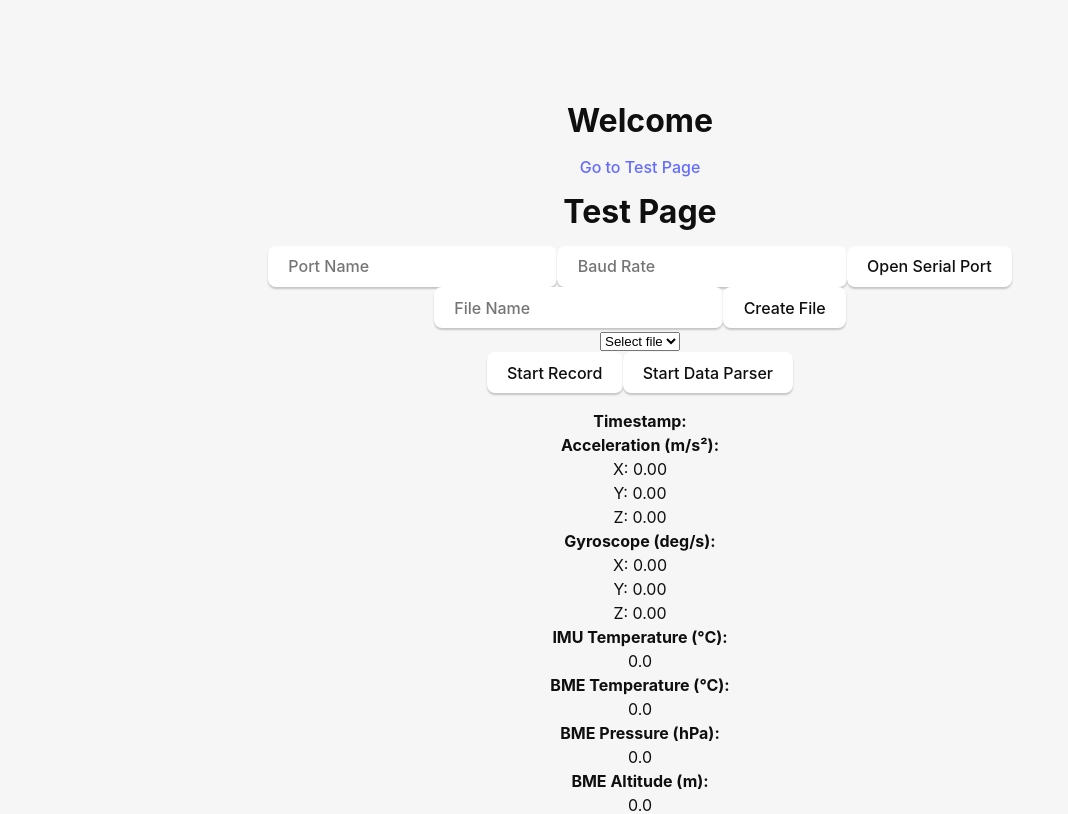
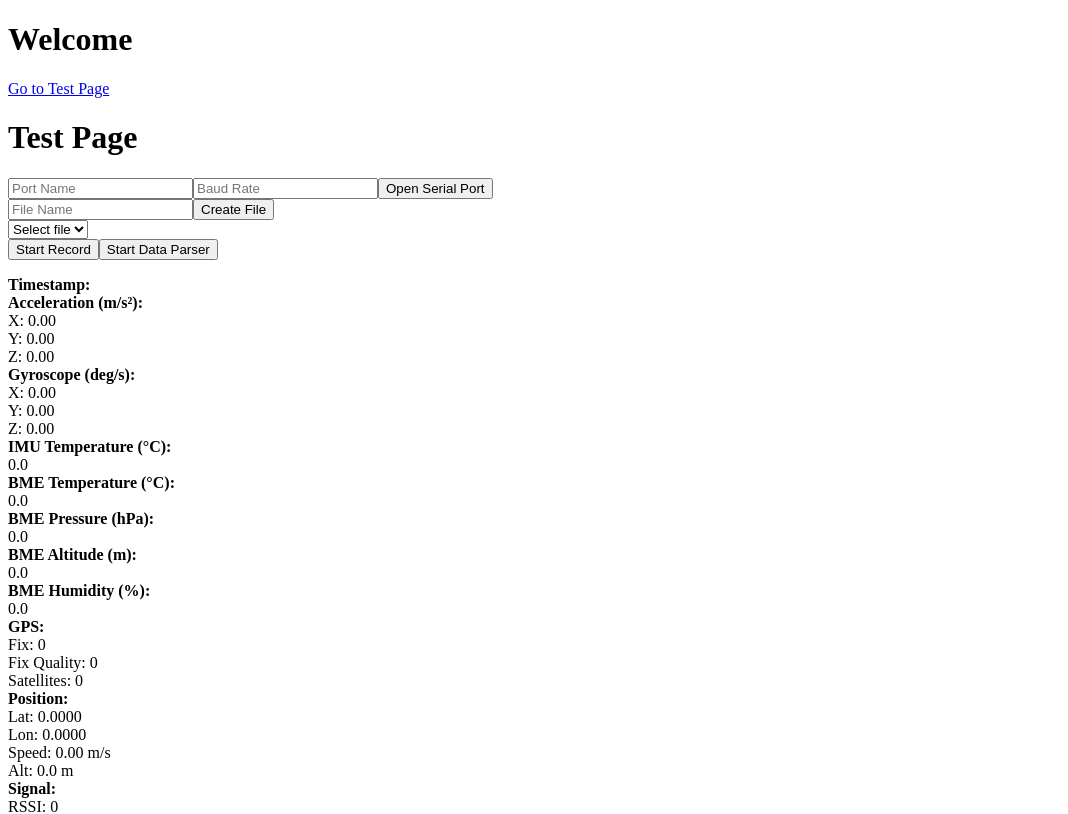
Before and after one commit to Lmx154/TDAS-GUI, a React (Vite) app: page /test in a window 1280 px wide. Shown: the top 814 px of the page, without its empty margins (0-1068 px from the left). Built offline with nearby package versions, Linux system fonts and the light colour scheme.

Commit message:
removed all styling to use tailwind

```diff
--- a/src/App.jsx
+++ b/src/App.jsx
@@ -8,17 +8,13 @@
 
 import { useState } from "react";
 import { invoke } from "@tauri-apps/api/core";
-import "./styling/App.css";
 import { Route, Link, Routes } from "react-router-dom";
 import TestPage from "./pages/test.jsx";
 
 function App() {
-
   return (
     <main className="container mx-auto p-4">
       <h1 className="text-3xl font-bold text-center mb-4">Welcome</h1>
-
-
       <Link to="/test" className="text-blue-500 hover:underline">
         Go to Test Page
       </Link>
--- a/src/styling/App.css
+++ /dev/null
@@ -1,116 +0,0 @@
-.logo.vite:hover {
-  filter: drop-shadow(0 0 2em #747bff);
-}
-
-.logo.react:hover {
-  filter: drop-shadow(0 0 2em #61dafb);
-}
-:root {
-  font-family: Inter, Avenir, Helvetica, Arial, sans-serif;
-  font-size: 16px;
-  line-height: 24px;
-  font-weight: 400;
-
-  color: #0f0f0f;
-  background-color: #f6f6f6;
-
-  font-synthesis: none;
-  text-rendering: optimizeLegibility;
-  -webkit-font-smoothing: antialiased;
-  -moz-osx-font-smoothing: grayscale;
-  -webkit-text-size-adjust: 100%;
-}
-
-.container {
-  margin: 0;
-  padding-top: 10vh;
-  display: flex;
-  flex-direction: column;
-  justify-content: center;
-  text-align: center;
-}
-
-.logo {
-  height: 6em;
-  padding: 1.5em;
-  will-change: filter;
-  transition: 0.75s;
-}
-
-.logo.tauri:hover {
-  filter: drop-shadow(0 0 2em #24c8db);
-}
-
-.row {
-  display: flex;
-  justify-content: center;
-}
-
-a {
-  font-weight: 500;
-  color: #646cff;
-  text-decoration: inherit;
-}
-
-a:hover {
-  color: #535bf2;
-}
-
-h1 {
-  text-align: center;
-}
-
-input,
-button {
-  border-radius: 8px;
-  border: 1px solid transparent;
-  padding: 0.6em 1.2em;
-  font-size: 1em;
-  font-weight: 500;
-  font-family: inherit;
-  color: #0f0f0f;
-  background-color: #ffffff;
-  transition: border-color 0.25s;
-  box-shadow: 0 2px 2px rgba(0, 0, 0, 0.2);
-}
-
-button {
-  cursor: pointer;
-}
-
-button:hover {
-  border-color: #396cd8;
-}
-button:active {
-  border-color: #396cd8;
-  background-color: #e8e8e8;
-}
-
-input,
-button {
-  outline: none;
-}
-
-#greet-input {
-  margin-right: 5px;
-}
-
-@media (prefers-color-scheme: dark) {
-  :root {
-    color: #f6f6f6;
-    background-color: #2f2f2f;
-  }
-
-  a:hover {
-    color: #24c8db;
-  }
-
-  input,
-  button {
-    color: #ffffff;
-    background-color: #0f0f0f98;
-  }
-  button:active {
-    background-color: #0f0f0f69;
-  }
-}
```
